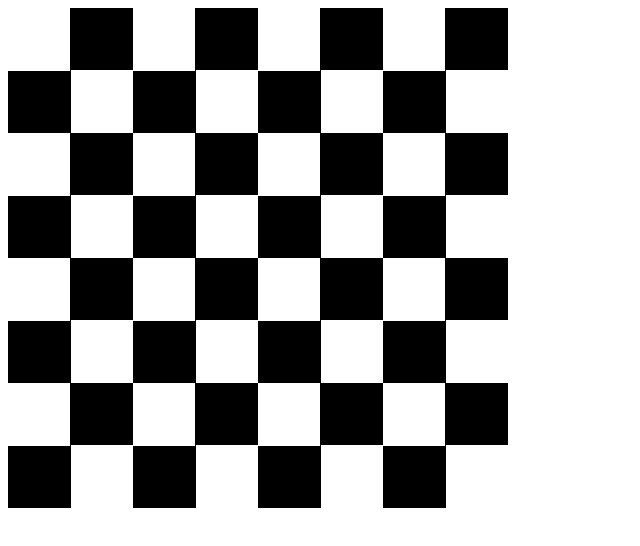
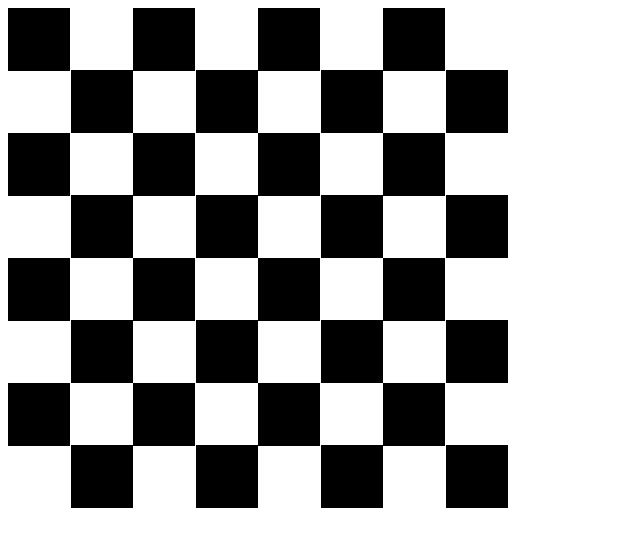
Before and after one commit to Rajesh-Reel/Chessboard, a plain HTML site: page index.html in a window 1280 px wide. Shown: the whole page, without its empty margins (0-640 px from the left). Drawn offline with Linux system fonts and the light colour scheme.

Commit message:
flipped colors around and used css variables

```diff
--- a/index.css
+++ b/index.css
@@ -8,11 +8,11 @@
   height: 500px;
   width: 500px;
   background: conic-gradient(
-      var(--primary-color) 0.25turn,
-      white 0.25turn 0.5turn,
-      var(--primary-color) 0.5turn,
+      var(--secondary-color) 0.25turn,
+      var(--primary-color) 0.25turn 0.5turn,
+      var(--secondary-color) 0.5turn,
       0.75turn,
-      white 0.75turn
+      var(--primary-color) 0.75turn
     )
     top left / 25% 25% repeat;
 }
```
